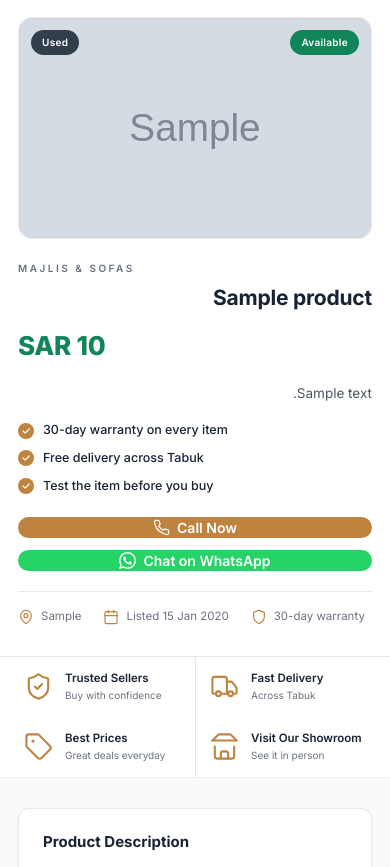
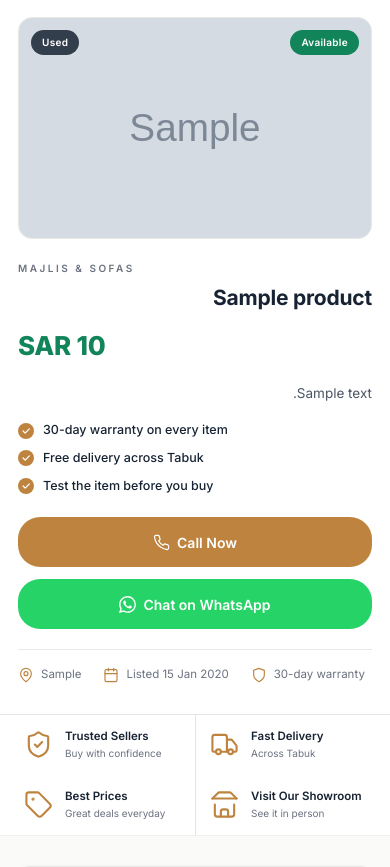
Before and after one commit to tanmoymondal1312/TabukHarajFurniture, a Django app: a page that uses templates/base.html in a window 390 px wide. Shown: the part 106-973 px from the top of the page. Run offline with Django 5.2, Linux system fonts and the light colour scheme; data comes from the database, SQL or seed files in the repository; tables that the repository leaves empty hold one stand-in row (values such as "Sample post"); grey boxes marked "Sample" are stand-in pictures.

Commit message:
Keep 50px height for stacked product page buttons

```diff
--- a/static/css/main.css
+++ b/static/css/main.css
@@ -1499,6 +1499,8 @@ section[id] {
 
   .pdp__btn {
     width: 100%;
+    flex: none;
+    height: 50px;
   }
 
   .pdp__price-main {
```
